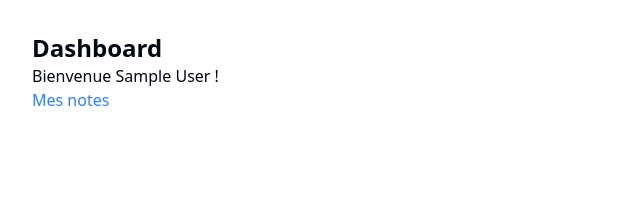
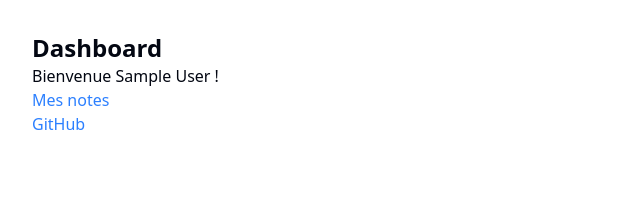
Before and after one commit to JoeLeDev/DevBoard, a Next.js app: page /dashboard in a window 1280 px wide. Shown: the top 202 px of the page, without its empty margins (0-640 px from the left). Built offline with nearby package versions, Linux system fonts and the light colour scheme; no server answers; sample sign-in values are in the browser's storage.

Commit message:
feat(dashboard): add links to Notes and GitHub sections

```diff
--- a/src/app/dashboard/page.tsx
+++ b/src/app/dashboard/page.tsx
@@ -15,6 +15,7 @@ export default async function DashboardPage() {
       <h1 className="text-2xl font-bold"> Dashboard</h1>
       <p>Bienvenue {session.user.name ?? "développeur"} !</p>
       <p className="text-blue-500"><Link href="/dashboard/notes">Mes notes</Link></p>
+      <p className="text-blue-500"><Link href="/dashboard/github">GitHub</Link></p>
     </main>
   )
 }
```
